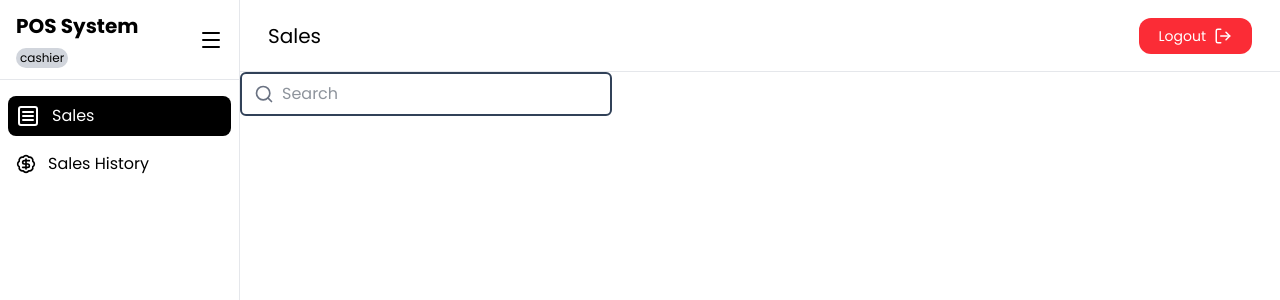
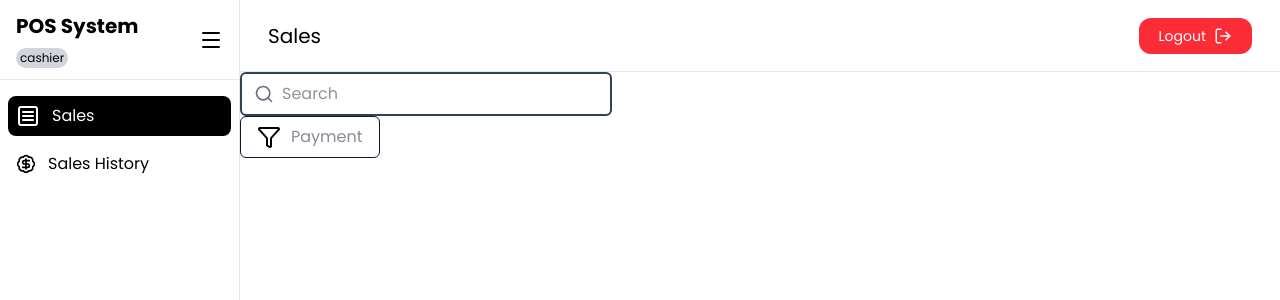
Before and after one commit to MyintMyatt/pos-frontend, a React (Vite) app: page /cashier in a window 1280 px wide. Shown: the top 300 px of the page. Built offline with nearby package versions, Linux system fonts and the light colour scheme.

Commit message:
add dropdown

```diff
--- a/src/api/axiosClient.jsx
+++ b/src/api/axiosClient.jsx
@@ -1,5 +1,4 @@
 import axios from 'axios';
- console.log(import.meta.env.VITE_API_URL);
 const axiosClient = axios.create({
     baseURL: import.meta.env.VITE_API_URL,
 });
--- /dev/null
+++ b/src/component/common/Dropdown.jsx
@@ -0,0 +1,67 @@
+import { Filter } from "lucide-react";
+import { forwardRef, useRef, useState } from "react";
+
+const Dropdown = forwardRef(({ placeholder, props,onChange, items=[]}, ref) => {
+  const [isOpen, setisOpen] = useState(false);
+  const handleCollapse = () => {
+    setisOpen(!isOpen);
+  };
+
+  const [selected, setSelected] = useState(null);
+
+
+
+  const handleItem = (value) => {
+    setSelected(value);
+
+    setisOpen(false);
+    if(onChange)  onChange(value)
+  };
+
+  return (
+    <>
+      <button
+        onClick={handleCollapse}
+        className={`border border-slate-900 rounded-md w-fit cursor-pointer`}
+
+        {...props}
+      >
+        <div className="flex gap-x-2.5 px-4 py-2">
+          <Filter />
+          <span className="text-slate-900/50">
+            {selected ? (
+              <span className="text-slate-950 font-medium">{selected}</span>
+            ) : (
+              placeholder
+            )}
+          </span>
+        </div>
+      </button>
+      <ul
+        className={`
+    absolute mt-1 bg-slate-900/90 flex flex-col gap-y-1 rounded-md
+    text-white w-32 px-2 py-2 shadow-lg transition-all duration-200 ease-in-out
+    origin-top
+    ${
+      isOpen
+        ? "opacity-100 scale-100"
+        : "opacity-0 scale-95 pointer-events-none"
+    }
+  `}
+      >
+        {items.map((item, index) => (
+          <li
+          ref={ref}
+            key={index}
+            onClick={() => handleItem(item)}
+            className="px-3 py-1.5 rounded-md hover:bg-slate-700 cursor-pointer"
+          >
+            {item}
+          </li>
+        ))}
+      </ul>
+    </>
+  );
+});
+
+export default Dropdown;
--- a/src/features/sales&payment/pages/Sales.jsx
+++ b/src/features/sales&payment/pages/Sales.jsx
@@ -1,11 +1,20 @@
-import React from 'react'
+import React, { useRef } from 'react'
 import SearchBar from '../../../component/common/SearchBar'
+import Dropdown from '../../../component/common/Dropdown'
 
 const Sales = () => {
+      const list = ["CARD", "CASH", "E-Money"];
+      const Dref=useRef();
+
+const HandleChange=(value)=>{console.log(value);
+}
+
+
   return (
     <div>
 
         <SearchBar placeholder={"Search"} className={`w-fit`}/>
+        <Dropdown onChange={HandleChange} placeholder={"Payment"} items={list} ref={Dref}/>
 
     </div>
   )
```
